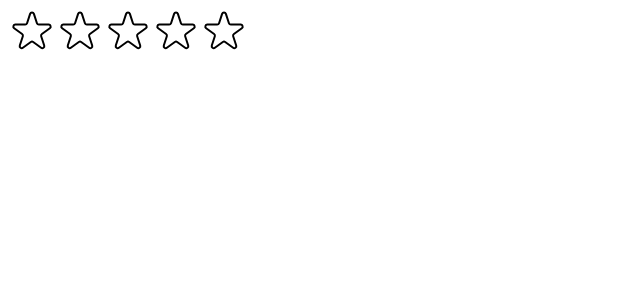
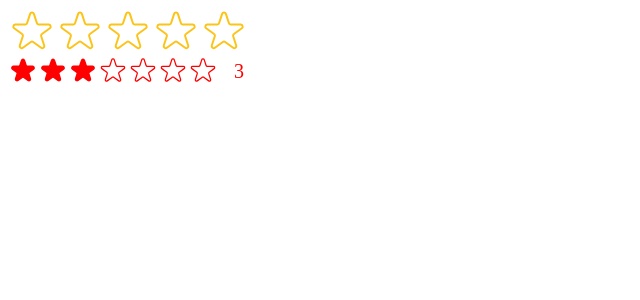
Before and after one commit to syedmhdm/usepopcorn, a React (Create React App) app: page / in a window 1280 px wide. Shown: the top 300 px of the page, without its empty margins (0-640 px from the left). Built offline with nearby package versions, Linux system fonts and the light colour scheme.

Commit message:
onSetRating is configured

```diff
--- a/src/StarRating.js
+++ b/src/StarRating.js
@@ -10,21 +10,32 @@
   display: "flex",
 };
 
-const textStyle = {
-  lineHeight: "1",
-  margin: "0",
-};
-
-export default function StarRating({ maxRating = 5 }) {
-  const [rating, setRating] = useState(0);
+export default function StarRating({
+  maxRating = 5,
+  color = "#fcc419",
+  size = 48,
+  className = "",
+  messages = [],
+  defaultRating = 0,
+  onSetRating,
+}) {
+  const [rating, setRating] = useState(defaultRating);
   const [tempRating, setTempRating] = useState(0);
 
   function handleRating(rating) {
     setRating(rating);
+    onSetRating(rating);
   }
 
+  const textStyle = {
+    lineHeight: "1",
+    margin: "0",
+    color,
+    fontSize: `${size / 1.5}px`,
+  };
+
   return (
-    <div style={containerStyle}>
+    <div style={containerStyle} className={className}>
       <div style={starContainerStyle}>
         {Array.from({ length: maxRating }, (_, i) => (
           <Star
@@ -33,22 +44,27 @@
             full={tempRating ? tempRating >= i + 1 : rating >= i + 1}
             onHoverIn={() => setTempRating(i + 1)}
             onHoverOut={() => setTempRating(0)}
+            color={color}
+            size={size}
           />
         ))}
       </div>
-      <p style={textStyle}>{tempRating || rating || ""}</p>
+      <p style={textStyle}>
+        {messages.length === maxRating
+          ? messages[tempRating ? tempRating - 1 : rating - 1]
+          : tempRating || rating || ""}
+      </p>
     </div>
   );
 }
 
-const starStyle = {
-  width: "48px",
-  height: "48px",
-  display: "block",
-  cursor: "pointer",
-};
-
-function Star({ onRate, full, onHoverIn, onHoverOut }) {
+function Star({ onRate, full, onHoverIn, onHoverOut, color, size }) {
+  const starStyle = {
+    width: `${size}px`,
+    height: `${size}px`,
+    display: "block",
+    cursor: "pointer",
+  };
   return (
     <span
       onClick={onRate}
@@ -61,8 +77,8 @@
         <svg
           xmlns='http://www.w3.org/2000/svg'
           viewBox='0 0 20 20'
-          fill='#000'
-          stroke='#000'
+          fill={color}
+          stroke={color}
         >
           <path d='M9.049 2.927c.3-.921 1.603-.921 1.902 0l1.07 3.292a1 1 0 00.95.69h3.462c.969 0 1.371 1.24.588 1.81l-2.8 2.034a1 1 0 00-.364 1.118l1.07 3.292c.3.921-.755 1.688-1.54 1.118l-2.8-2.034a1 1 0 00-1.175 0l-2.8 2.034c-.784.57-1.838-.197-1.539-1.118l1.07-3.292a1 1 0 00-.364-1.118L2.98 8.72c-.783-.57-.38-1.81.588-1.81h3.461a1 1 0 00.951-.69l1.07-3.292z' />
         </svg>
@@ -71,7 +87,7 @@
           xmlns='http://www.w3.org/2000/svg'
           fill='none'
           viewBox='0 0 24 24'
-          stroke='#000'
+          stroke={color}
         >
           <path
             strokeLinecap='round'
--- a/src/index.js
+++ b/src/index.js
@@ -8,6 +8,17 @@
 root.render(
   <React.StrictMode>
     {/* <App /> */}
-    <StarRating maxRating={5} />
+    <StarRating
+      maxRating={5}
+      messages={["Terrible", "Bad", "Okay", "Good", "Amazing"]}
+      // onSetRating={}
+    />
+    <StarRating
+      maxRating={7}
+      size={30}
+      color={"red"}
+      className='test'
+      defaultRating={3}
+    />
   </React.StrictMode>
 );
```
